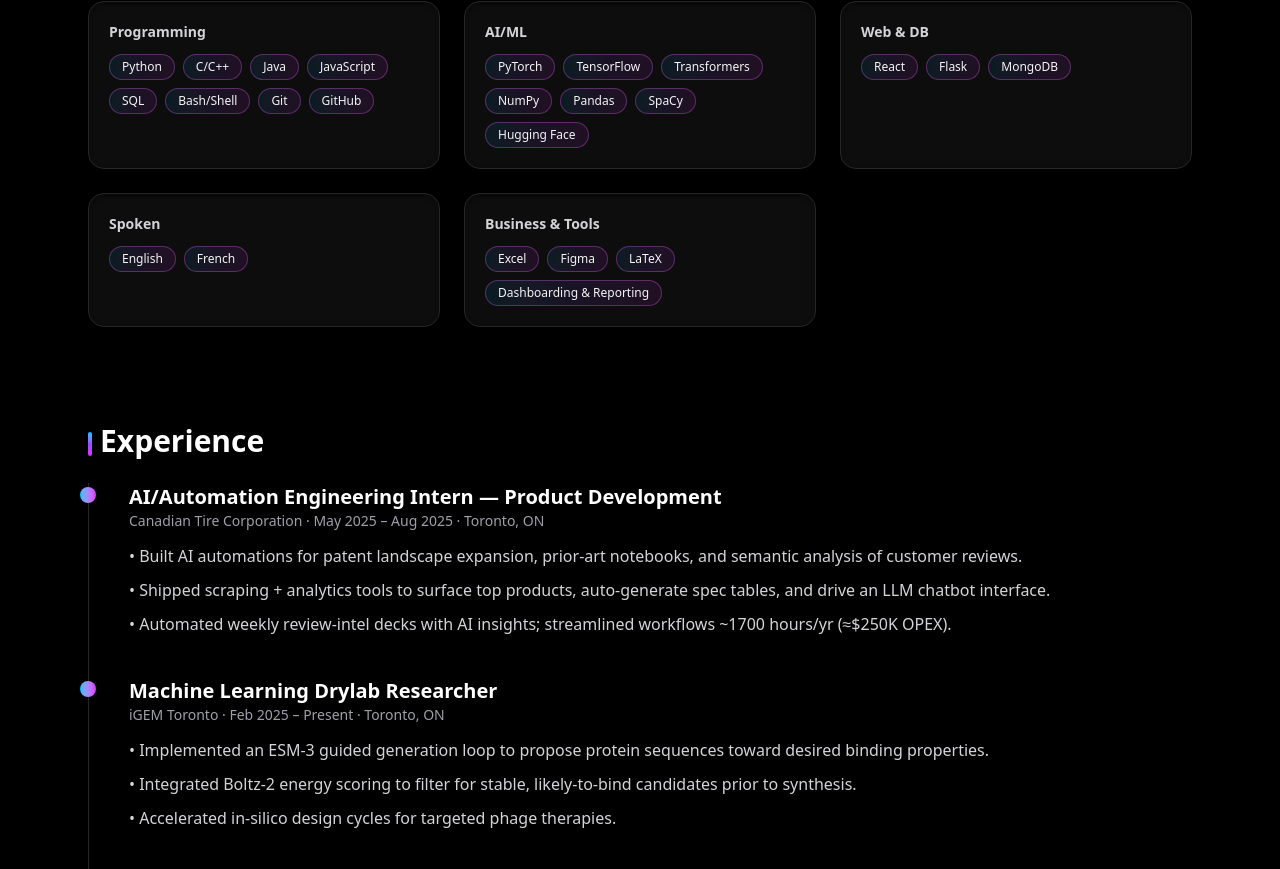
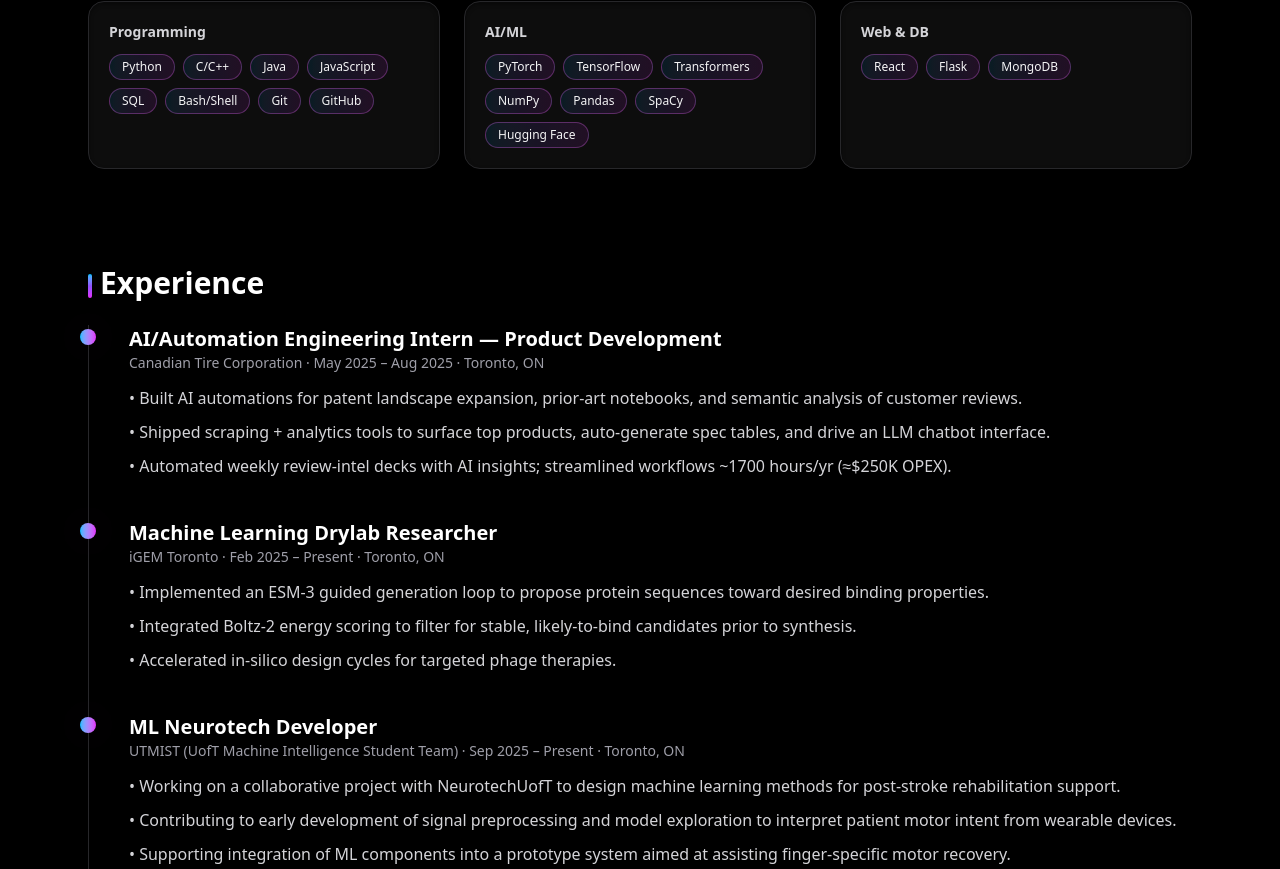
Before and after one commit to DanielRolfe11/DanielRolfe11.github.io, a React (Vite) app: page / in a window 1280 px wide. Shown: the part 451-1320 px from the top of the page. Built offline with nearby package versions, Linux system fonts and the light colour scheme.

Commit message:
Update App.jsx

```diff
--- a/src/App.jsx
+++ b/src/App.jsx
@@ -61,9 +61,7 @@ function Home({ navigate, hash }) {
           groups={{
             Programming: ['Python', 'C/C++', 'Java', 'JavaScript', 'SQL', 'Bash/Shell', 'Git', 'GitHub'],
             'AI/ML': ['PyTorch', 'TensorFlow', 'Transformers', 'NumPy', 'Pandas', 'SpaCy', 'Hugging Face'],
-            'Web & DB': ['React', 'Flask', 'MongoDB'],
-            Spoken: ['English', 'French'],
-            "Business & Tools": ["Excel", "Figma", "LaTeX", "Dashboarding & Reporting"]
+            'Web & DB': ['React', 'Flask', 'MongoDB']
           }}
         />
       </Section>
@@ -72,6 +70,26 @@ function Home({ navigate, hash }) {
           items={[
             { role: 'AI/Automation Engineering Intern — Product Development', org: 'Canadian Tire Corporation', time: 'May 2025 – Aug 2025 · Toronto, ON', bullets: ['Built AI automations for patent landscape expansion, prior‑art notebooks, and semantic analysis of customer reviews.', 'Shipped scraping + analytics tools to surface top products, auto‑generate spec tables, and drive an LLM chatbot interface.', 'Automated weekly review‑intel decks with AI insights; streamlined workflows ~1700 hours/yr (≈$250K OPEX).'] },
             { role: 'Machine Learning Drylab Researcher', org: 'iGEM Toronto', time: 'Feb 2025 – Present · Toronto, ON', bullets: ['Implemented an ESM‑3 guided generation loop to propose protein sequences toward desired binding properties.', 'Integrated Boltz‑2 energy scoring to filter for stable, likely‑to‑bind candidates prior to synthesis.', 'Accelerated in‑silico design cycles for targeted phage therapies.'] },
+            {
+              role: 'ML Neurotech Developer',
+              org: 'UTMIST (UofT Machine Intelligence Student Team)',
+              time: 'Sep 2025 – Present · Toronto, ON',
+              bullets: [
+                'Working on a collaborative project with NeurotechUofT to design machine learning methods for post-stroke rehabilitation support.',
+                'Contributing to early development of signal preprocessing and model exploration to interpret patient motor intent from wearable devices.',
+                'Supporting integration of ML components into a prototype system aimed at assisting finger-specific motor recovery.'
+              ]
+            },
+            {
+              role: 'Independent Data Analyst',
+              org: 'UTSPAN (UofT Sports Analytics Student Group)',
+              time: 'Sep 2023 – Present · Toronto, ON',
+              bullets: [
+                'Research and gather open-source sports data (e.g., play-by-play, box score, tracking) from public APIs and repositories; document sources, normalize schemas (teams/players/time), handle missing/outlier events, and maintain reproducible ingestion scripts with versioned datasets',
+                'Build and evaluate regression and ML models (linear and regularized regression, gradient-boosted trees, and simple neural nets) to predict player and game outcomes, tune with cross-validation, and compare to strong baselines using MAE, RMSE, and log-loss.',
+                'Utilize libraries, such as Pandas and Matplotlib, to create algorithm-driven visualizations for data analysis.'
+              ]
+            },
             { role: 'Graphics Director', org: 'IEEE UofT Student Branch', time: 'Oct 2023 – Present · Toronto, ON', bullets: ['Led brand system and visuals across events and outreach; established consistent design language.'] }
           ]}
         />
```
